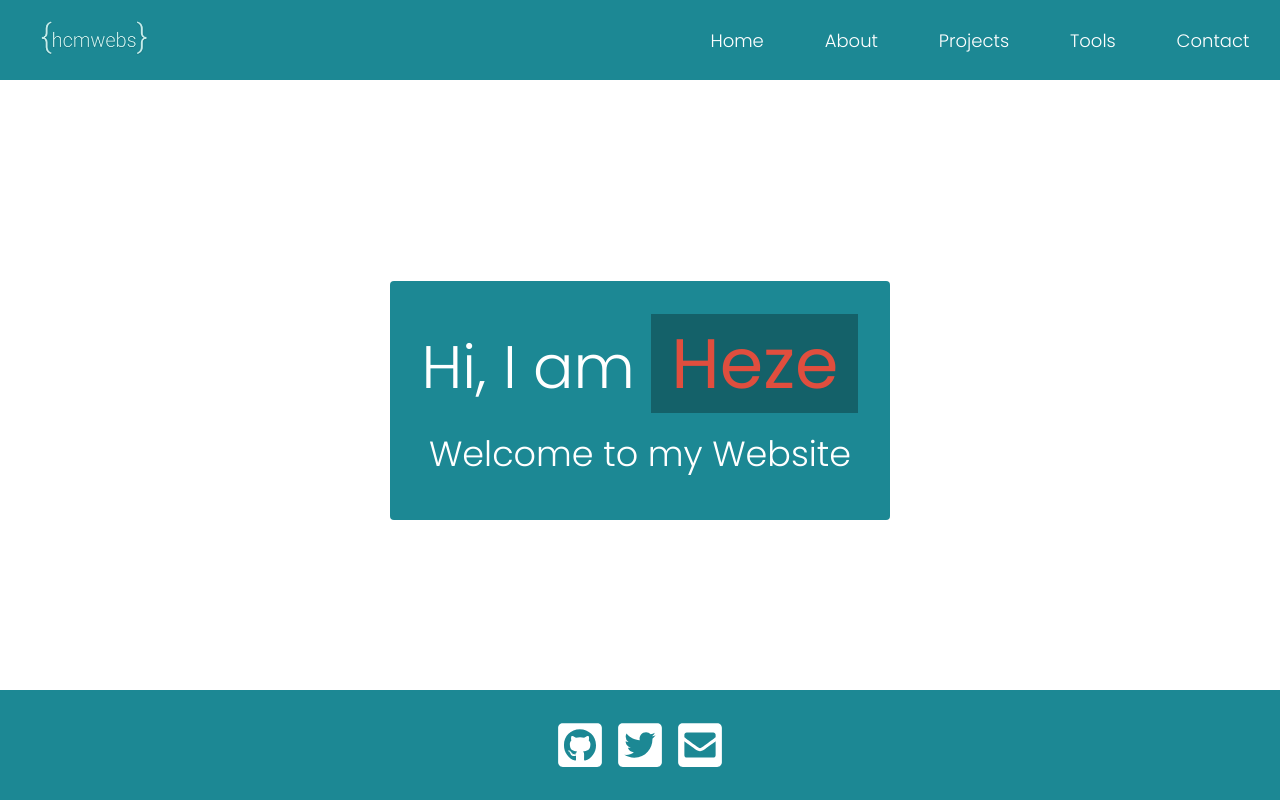
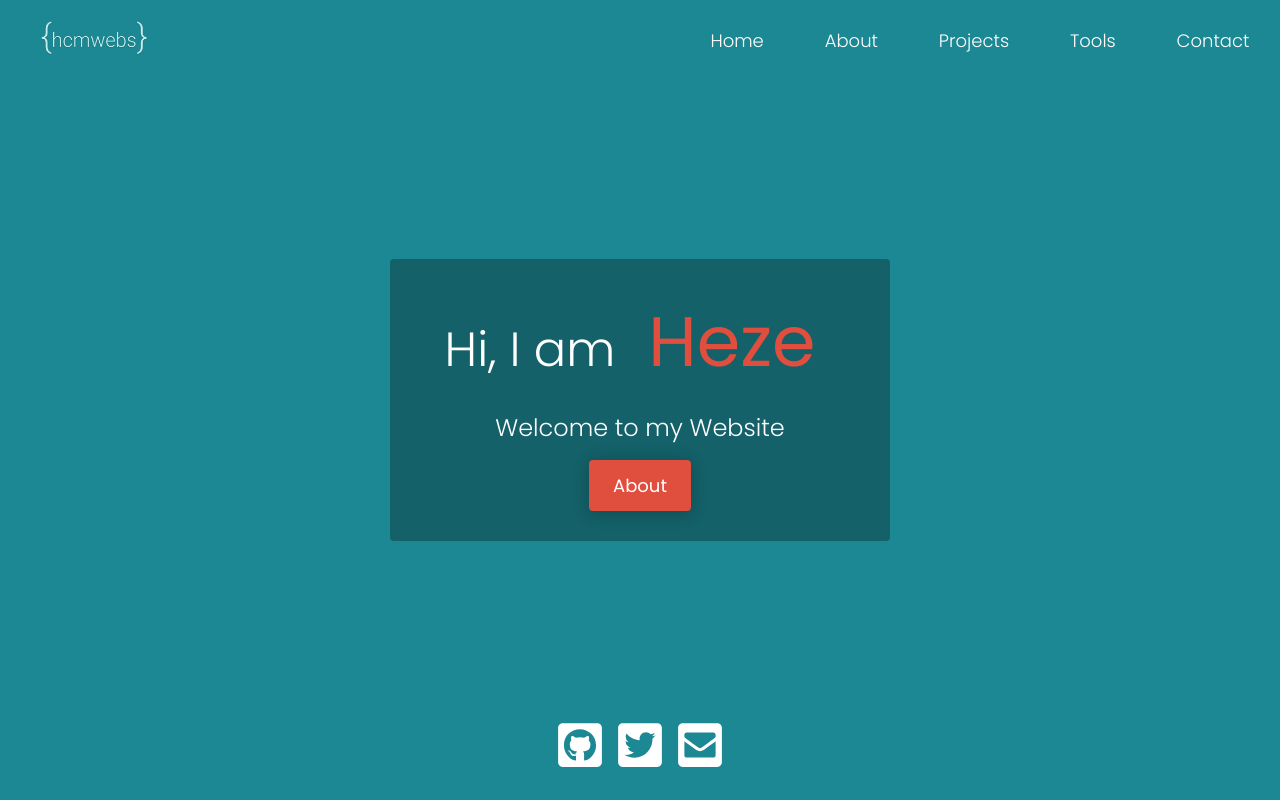
Before and after one commit to Hcmwebs/hcmwebs-react, a React (Create React App) app: page / in a window 1280 px wide. Built offline with nearby package versions, Linux system fonts and the light colour scheme; a web font is replaced by a local one.

Commit message:
styled the header  link to about page and the bg
Signed-off-by: Heze <64218603+Hcmwebs@users.noreply.github.com>

```diff
--- a/src/css/styles.css
+++ b/src/css/styles.css
@@ -43,7 +43,7 @@ button:hover {
 }
 
 body {
-  background-color: secondaryTextColor;
+  background: #1c8894;
 }
 
 .container {
@@ -55,6 +55,7 @@ body {
   flex-direction: column;
   justify-content: space-between;
   align-items: center;
+  background-color: white;
 }
 
 .nav {
@@ -183,10 +184,10 @@ body {
   flex-direction: row;
   justify-content: center;
   align-items: center;
-  background-color: white;
+  background-color: #1c8894;
 }
 .header .heroText {
-  width: 100%;
+  width: 80%;
   max-width: 500px;
   padding: 3rem;
   border: none;
@@ -195,27 +196,36 @@ body {
   flex-direction: column;
   justify-content: space-between;
   align-items: center;
+  gap: 0.5rem;
   color: white;
-  background-color: #1c8894;
+  background-color: #146169;
+  backdrop-filter: blur(1rem);
 }
 .header .heroText h1 {
-  font-size: 6rem;
+  font-size: clamp(3rem 6rem 8rem);
   font-weight: 300;
   margin: 0 auto;
   text-align: center;
 }
-.header .heroText span {
+.header .heroText h1 span {
   font-size: 7rem;
   font-weight: 400;
   padding: 0 2rem;
   color: #e04e3e;
-  background-color: #146169;
 }
 .header .heroText h2 {
-  font-size: 3.5rem;
+  font-size: clamp(2rem 3.5rem 5rem);
   font-weight: 300;
   padding: 1rem 0;
   text-align: center;
+}
+.header .heroText a {
+  padding: 1.2rem 2.4rem;
+  border-radius: 0.4rem;
+  border: none;
+  color: white;
+  background-color: #e04e3e;
+  box-shadow: 0px 2px 15px 2px rgba(0, 0, 0, 0.2);
 }
 
 .btn__primary {
--- a/src/js/Header.js
+++ b/src/js/Header.js
@@ -1,3 +1,5 @@
+import {Link} from 'react-router-dom';
+
 const Header = () => {
   // const names = [Heze, Developer, Designer];
   return (
@@ -8,7 +10,7 @@ const Header = () => {
             Hi, I am <span> Heze </span>
           </h1>
           <h2>Welcome to my Website</h2>
-
+          <Link to='/About'>About</Link>
         </div>
       </header>
     </>
--- a/src/scss/layout/_header.scss
+++ b/src/scss/layout/_header.scss
@@ -5,37 +5,48 @@
   min-height: 100vh;
   margin: 0 auto;
   @include flex(row, center, center);
-  background-color: $secondaryTextColor;
+  background-color: $bgColor;
 
   .heroText {
-    width: 100%;
+    width: 80%;
     max-width: 500px;
     padding: 3rem;
     border: none;
     border-radius: $borderRadius;
     @include flex(column, space-between, center);
+    gap: 0.5rem;
     color: $secondaryTextColor;
-    background-color: $bgColor;
+    background-color: darken($bgColor, 10);
+    backdrop-filter: blur(1rem);
 
     h1 {
-      font-size: 6rem;
+      font-size: clamp(3rem 6rem 8rem);
       font-weight: 300;
       margin: 0 auto;
       text-align: center;
-    }
-    span {
-      font-size: 7rem;
-      font-weight: 400;
-      padding: 0 2rem;
-      color: $secondaryColor;
-      background-color:darken($bgColor,10);
+
+      span {
+        font-size: 7rem;
+        font-weight: 400;
+        padding: 0 2rem;
+        color: $secondaryColor;
+      }
     }
 
     h2 {
-      font-size: 3.5rem;
+      font-size: clamp(2rem 3.5rem 5rem);
       font-weight: 300;
       padding: 1rem 0;
       text-align: center;
     }
+
+    a {
+      padding:  1.2rem 2.4rem;
+      border-radius: $borderRadius;
+      border:none;
+      color:$secondaryTextColor;
+      background-color: $secondaryColor;
+      box-shadow: $boxShadow;
+    }
   }
 }
```
Also changed, not shown: 1 other file (tests, documents, lock files or other folders).
